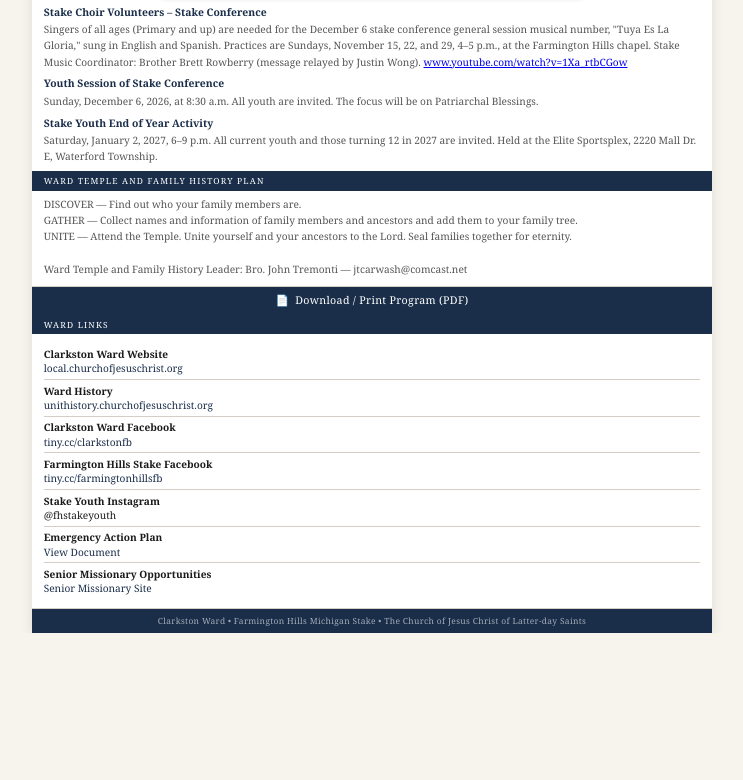
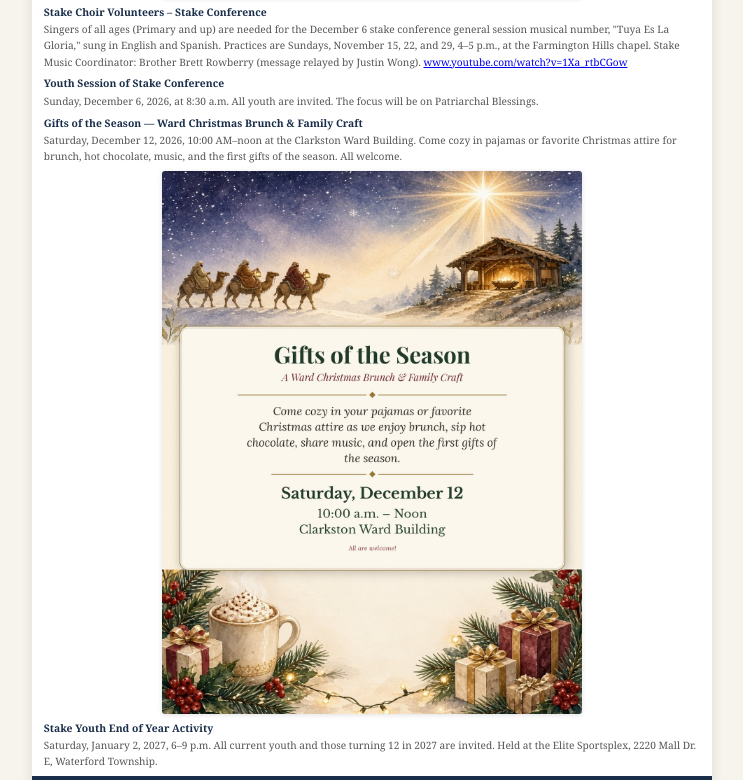
Before and after one commit to godfrea2407/clarkstonward, a plain HTML site: page index.html in a window 1280 px wide. Shown: the part 1580-2360 px from the top of the page, without its empty margins (268-1011 px from the left). Before the commit the page ends 2213 px from the top, so only its background shows below. Drawn offline with Linux system fonts and the light colour scheme.

Commit message:
Auto-generate program [skip ci]

```diff
--- a/index.html
+++ b/index.html
@@ -298,6 +298,11 @@
         <div class="ann-text">Sunday, December 6, 2026, at 8:30 a.m. All youth are invited. The focus will be on Patriarchal Blessings.</div>
       </div>
       <div class="ann-block">
+        <div class="ann-title">Gifts of the Season — Ward Christmas Brunch &amp; Family Craft</div>
+        <div class="ann-text">Saturday, December 12, 2026, 10:00 AM–noon at the Clarkston Ward Building. Come cozy in pajamas or favorite Christmas attire for brunch, hot chocolate, music, and the first gifts of the season. All welcome.</div>
+      </div>
+      <div class="ann-block"><img class="flyer" src="images/gifts-of-the-season-brunch.jpg" alt="Gifts of the Season — Ward Christmas Brunch &amp; Family Craft, Saturday, December 12, 10:00 AM–noon, Clarkston Ward Building. Come in pajamas or Christmas attire. All welcome." /></div>
+      <div class="ann-block">
         <div class="ann-title">Stake Youth End of Year Activity</div>
         <div class="ann-text">Saturday, January 2, 2027, 6–9 p.m. All current youth and those turning 12 in 2027 are invited. Held at the Elite Sportsplex, 2220 Mall Dr. E, Waterford Township.</div>
       </div>
```
Also changed, not shown: 1 other file.
